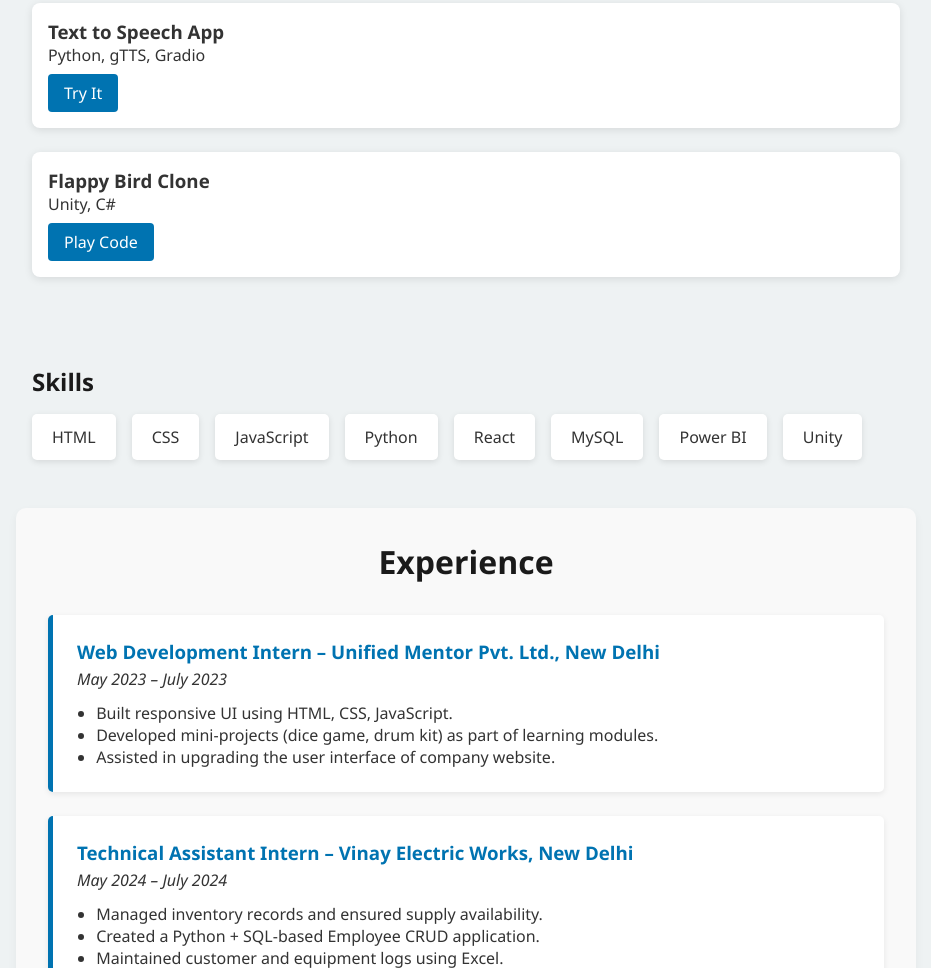
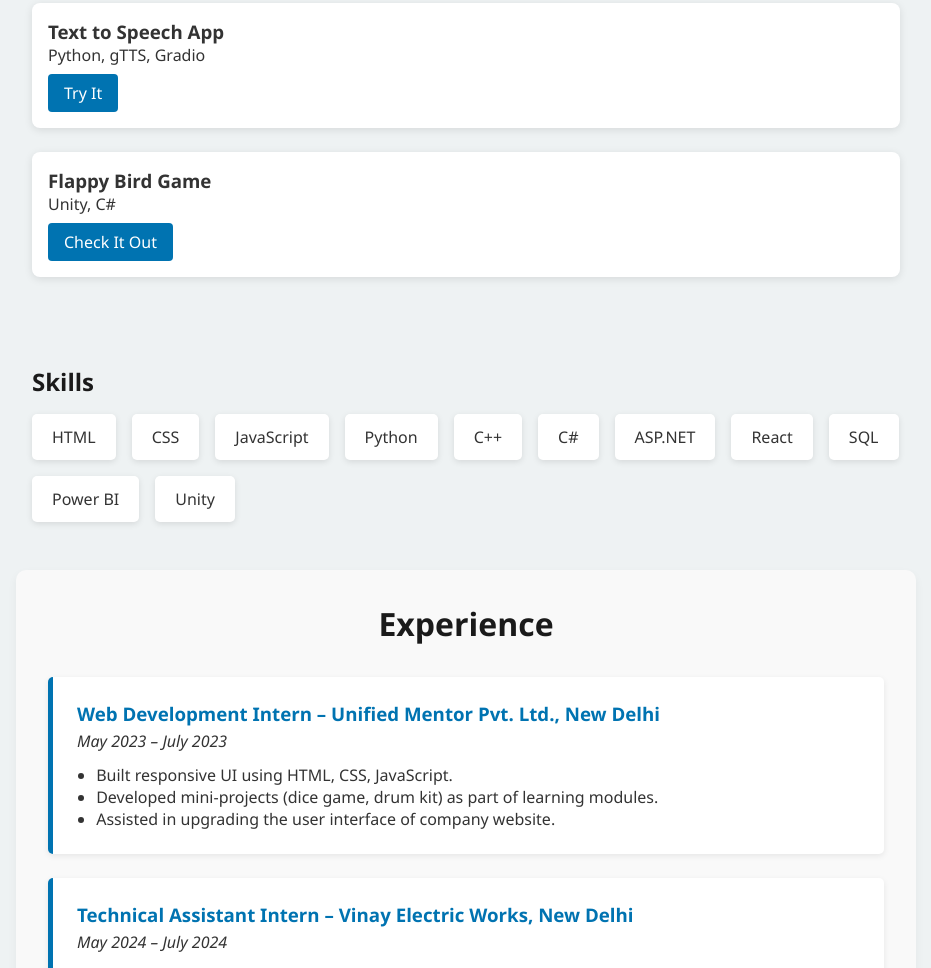
Before and after one commit to Adi47007/newportfolio, a plain HTML site: page index.html in a window 1280 px wide. Shown: the part 865-1833 px from the top of the page, without its empty margins (174-1105 px from the left). Drawn offline with nearby package versions, Linux system fonts and the light colour scheme.

Commit message:
Updated skills and fix some name in project

```diff
--- a/index.html
+++ b/index.html
@@ -276,9 +276,9 @@
       <a href="https://huggingface.co/spaces/Adi1290/Text_tospeech" target="_blank">Try It</a>
     </div>
     <div class="project-card">
-      <h3>Flappy Bird Clone</h3>
+      <h3>Flappy Bird Game</h3>
       <p>Unity, C#</p>
-      <a href="https://github.com/Adi47007/FlappyBirdGame" target="_blank">Play Code</a>
+      <a href="https://github.com/Adi47007/FlappyBirdGame" target="_blank">Check It Out</a>
     </div>
   </section>
   <section id="skills" data-aos="fade-up">
@@ -288,8 +288,11 @@
       <div class="skill">CSS</div>
       <div class="skill">JavaScript</div>
       <div class="skill">Python</div>
+      <div class="skill">C++</div>
+      <div class="skill">C#</div>
+      <div class="skill">ASP.NET</div>
       <div class="skill">React</div>
-      <div class="skill">MySQL</div>
+      <div class="skill">SQL</div>
       <div class="skill">Power BI</div>
       <div class="skill">Unity</div>
     </div>
```
